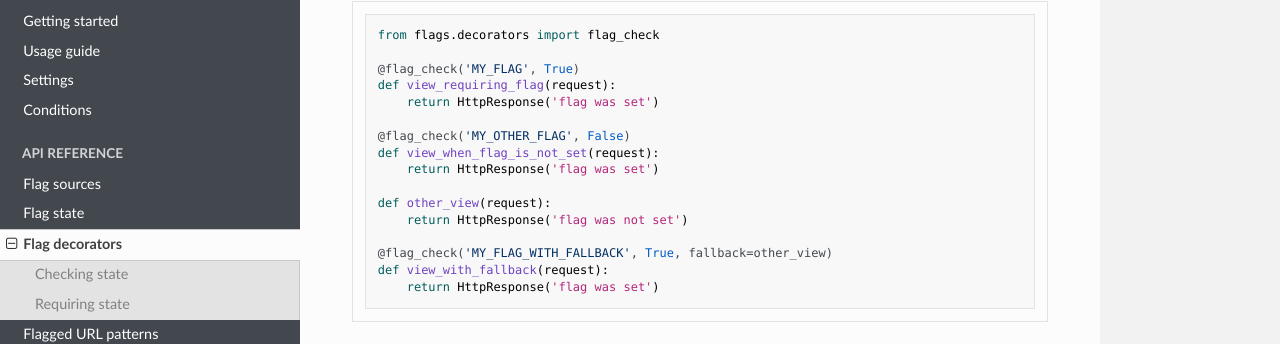
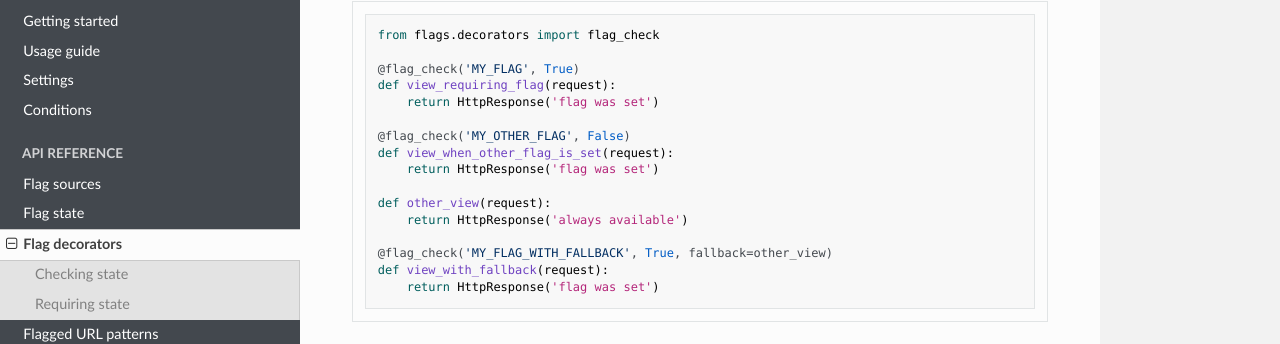
Before and after one commit to cfpb/django-flags, an MkDocs documentation site: the page built from docs/api/decorators.md, in a window 1280 px wide and 900 px high, scrolled down 489 px. Shown: the part 114-458 px from the top of the window. Built offline with MkDocs 1.6.1, drawn with Linux system fonts in a browser that asks for light colours; nearby versions of some CDN libraries; old or Windows-style settings are respelled for this version of MkDocs.

Commit message:
Small tweak to documentation example

```diff
--- a/docs/api/decorators.md
+++ b/docs/api/decorators.md
@@ -25,11 +25,11 @@ def view_requiring_flag(request):
     return HttpResponse('flag was set')
 
 @flag_check('MY_OTHER_FLAG', False)
-def view_when_flag_is_not_set(request):
+def view_when_other_flag_is_set(request):
     return HttpResponse('flag was set')
 
 def other_view(request):
-    return HttpResponse('flag was not set')
+    return HttpResponse('always available')
 
 @flag_check('MY_FLAG_WITH_FALLBACK', True, fallback=other_view)
 def view_with_fallback(request):
```
